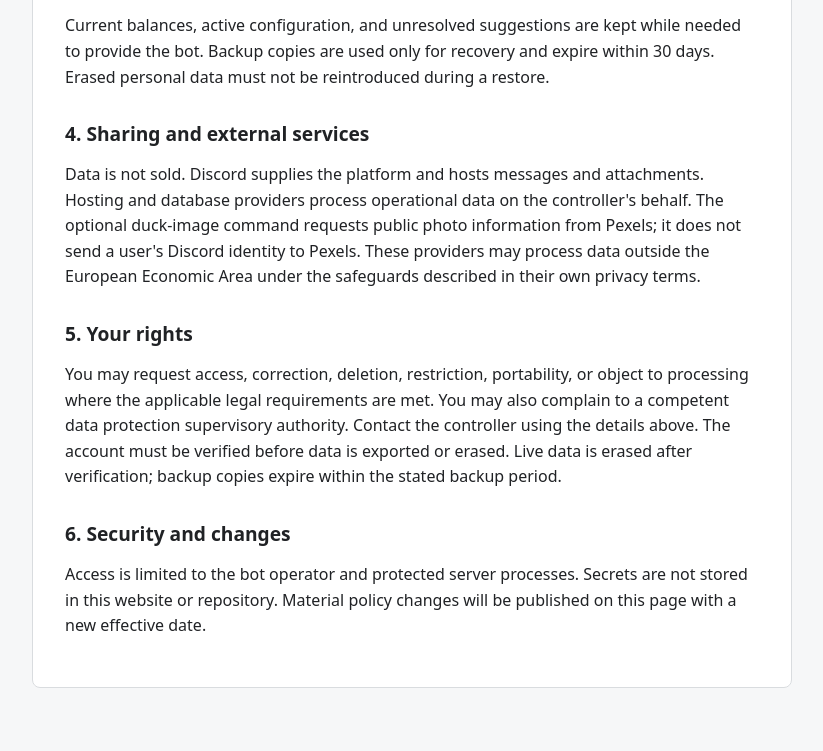
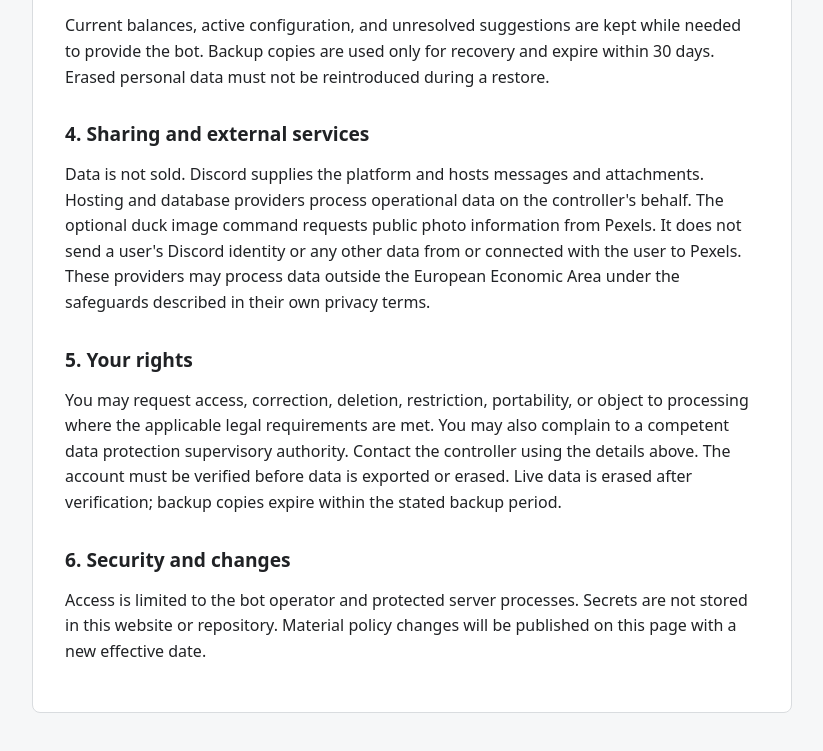
Before and after one commit to flothebara/duckduck-bot-legal, a plain HTML site: page privacy.html in a window 1280 px wide. Shown: the part 1096-1847 px from the top of the page, without its empty margins (228-1051 px from the left). Drawn offline with Linux system fonts and the light colour scheme.

Commit message:
Clarify Pexels privacy wording

```diff
--- a/privacy.html
+++ b/privacy.html
@@ -40,7 +40,7 @@
     <p>Current balances, active configuration, and unresolved suggestions are kept while needed to provide the bot. Backup copies are used only for recovery and expire within 30 days. Erased personal data must not be reintroduced during a restore.</p>
 
     <h2>4. Sharing and external services</h2>
-    <p>Data is not sold. Discord supplies the platform and hosts messages and attachments. Hosting and database providers process operational data on the controller's behalf. The optional duck-image command requests public photo information from Pexels; it does not send a user's Discord identity to Pexels. These providers may process data outside the European Economic Area under the safeguards described in their own privacy terms.</p>
+    <p>Data is not sold. Discord supplies the platform and hosts messages and attachments. Hosting and database providers process operational data on the controller's behalf. The optional duck image command requests public photo information from Pexels. It does not send a user's Discord identity or any other data from or connected with the user to Pexels. These providers may process data outside the European Economic Area under the safeguards described in their own privacy terms.</p>
 
     <h2>5. Your rights</h2>
     <p>You may request access, correction, deletion, restriction, portability, or object to processing where the applicable legal requirements are met. You may also complain to a competent data protection supervisory authority. Contact the controller using the details above. The account must be verified before data is exported or erased. Live data is erased after verification; backup copies expire within the stated backup period.</p>
```
